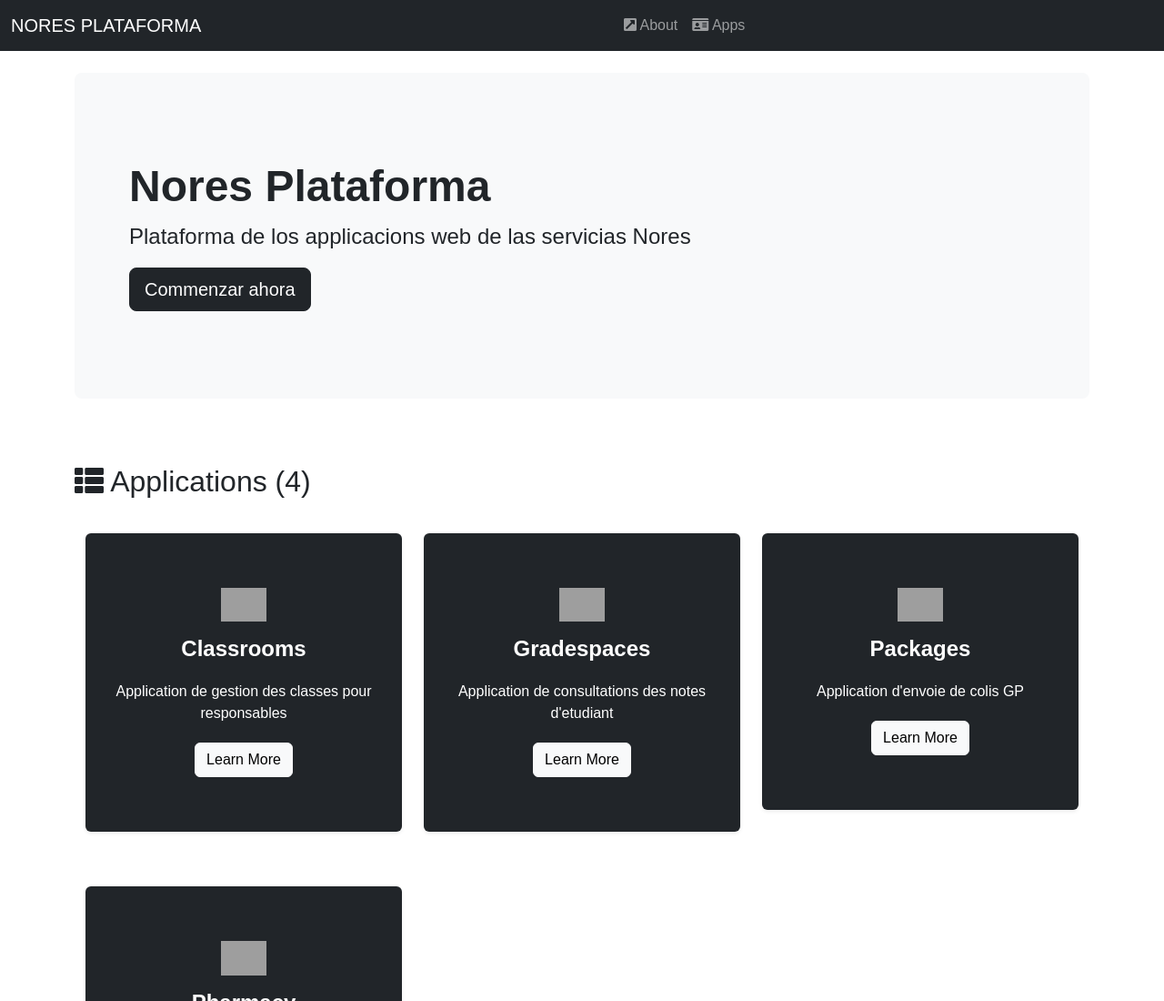
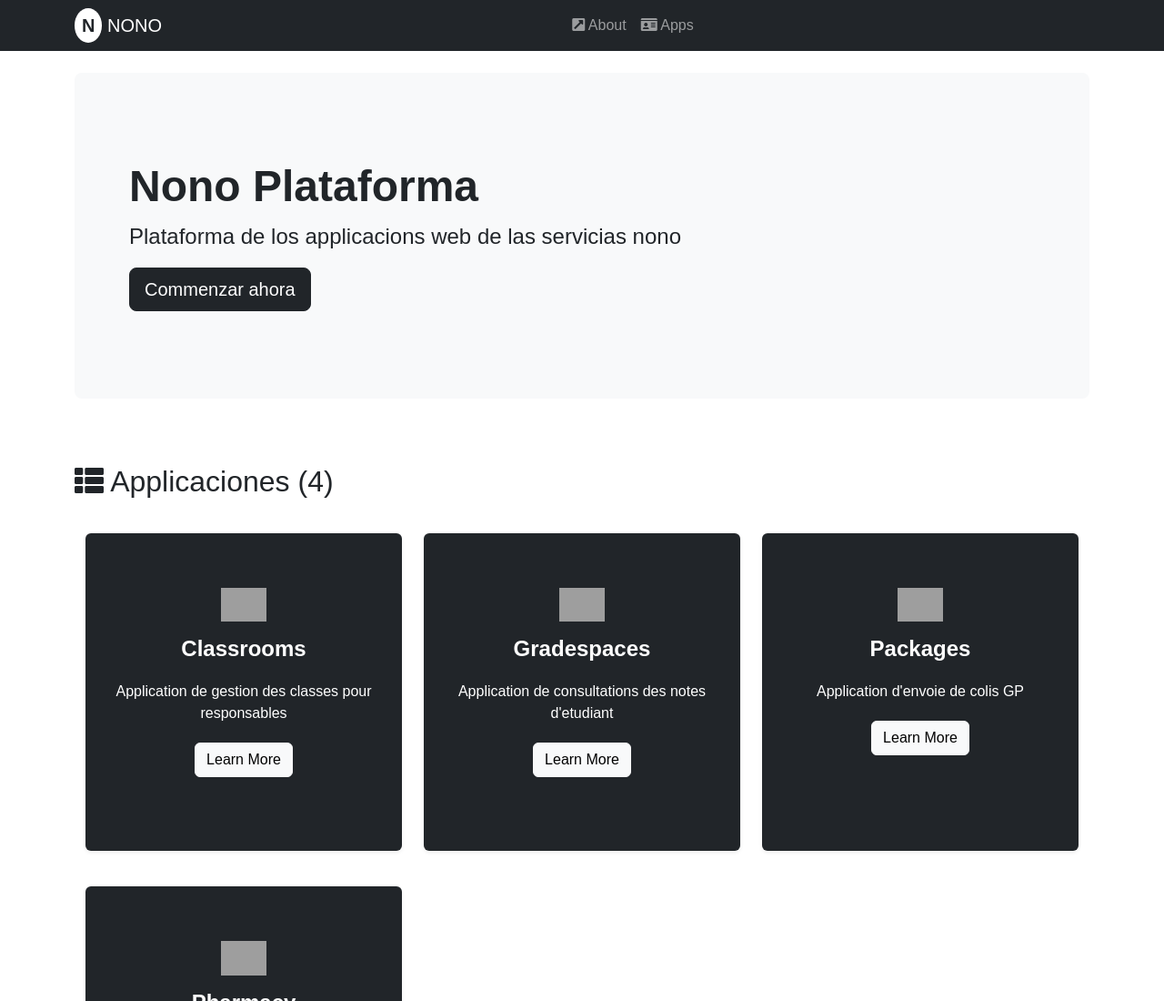
Before and after one commit to NoresApp/nono, a plain HTML site: page index.html in a window 1280 px wide. Shown: the top 1100 px of the page at 91% size. Drawn offline with nearby package versions, Linux system fonts and the light colour scheme; grey boxes are pictures that could not be loaded.

Commit message:
Update project architecture

```diff
--- /dev/null
+++ b/assets/css/style.css
@@ -0,0 +1,28 @@
+* {
+  font-family: Arial, Helvetica, sans-serif;
+}
+body {
+  scroll-behavior: smooth;
+}
+
+title {
+  height: 8px;
+  background-color: #ffff;
+}
+
+.box-part {
+  border-radius: 0;
+  padding: 60px 10px;
+  margin: 30px 0px;
+  height: 90%;
+  transition: 0.2s ease-in-out transform;
+  color: #ffff;
+}
+
+.box-part:hover {
+  transform: scale(1.2);
+}
+
+.text {
+  margin: 20px 0px;
+}
--- a/app.js
+++ b/assets/js/app.js
@@ -1,7 +1,7 @@
 console.log("Chargement du script app.js");
 
 async function loadData(){
-    const response = await fetch("apps.json");
+    const response = await fetch("../../data/apps.json");
     const data =  await response.json();
     displayData(data);
 }
@@ -15,7 +15,7 @@ async function displayData(data){
     data.forEach(app => {
         console.log(app);
         item += `
-        <div class="col-lg-4 col-md-4 col-sm-4 col-xs-12">
+        <div class="col-lg-4 col-md-3 col-sm-2 col-xs-12">
         <div class="box-part text-center shadow-sm bg-dark rounded">
           <img src="${app.image_url}" width="50" alt="${app.name}">
           <div class="title">
--- a/index.html
+++ b/index.html
@@ -5,49 +5,18 @@
   <meta charset="UTF-8">
   <meta http-equiv="X-UA-Compatible" content="IE=edge">
   <meta name="viewport" content="width=device-width, initial-scale=1.0">
-  <title>Noresplataforma - Extraction Document App</title>
+  <title>Nono - Plateforme des services innovants</title>
+  <link rel="stylesheet" href="assets/css/style.css">
   <link rel="stylesheet" href="https://use.fontawesome.com/releases/v5.0.6/css/all.css">
   <link href="https://cdn.jsdelivr.net/npm/bootstrap@5.2.3/dist/css/bootstrap.min.css" rel="stylesheet">
   <script src="https://cdn.jsdelivr.net/npm/bootstrap@5.2.3/dist/js/bootstrap.bundle.min.js"></script>
 </head>
-<style>
-  * {
-    font-family: Arial, Helvetica, sans-serif;
-  }
-  body {
-    scroll-behavior: smooth;
-  }
-
-  title {
-    height: 8px;
-    background-color: #ffff;
-  }
-
-  .box-part {
-    border-radius: 0;
-    padding: 60px 10px;
-    margin: 30px 0px;
-    transition: .2s ease-in-out transform;
-    color: #ffff;
-  }
-
-  .box-part:hover{
-    transform: scale(1.2);
-  }
-
-  .text {
-    margin: 20px 0px;
-  }
-
-
-</style>
-
 <body>
   <header>
     <nav class="navbar navbar-expand-sm bg-dark navbar-dark">
-      <div class="container-fluid">
+      <div class="container">
         <a class="navbar-brand" href="index.html">
-          <span class="text-uppercase">Nores Plataforma</span></a>
+         <strong class="bg-white text-dark p-2 rounded-circle">N</strong>  <span class="text-uppercase">Nono</span></a>
         <button class="navbar-toggler" type="button" data-bs-toggle="collapse" data-bs-target="#collapsibleNavbar">
           <span class="navbar-toggler-icon"></span>
         </button>
@@ -67,8 +36,8 @@
   <div class="container py-4">
     <div class="p-5 mb-4 bg-light rounded-3">
       <div class="container-fluid py-5">
-        <h1 class="display-5 fw-bold">Nores Plataforma</h1>
-        <p class="col-md-8 fs-4">Plataforma de los applicacions web de las servicias Nores</p>
+        <h1 class="display-5 fw-bold">Nono Plataforma</h1>
+        <p class="col-md-8 fs-4">Plataforma de los applicacions web de las servicias nono</p>
         <div class="d-flex">
           <a href="#" class="btn btn-dark btn-lg" type="button">Commenzar ahora</a>
         </div>
@@ -78,7 +47,7 @@
   <div>
     <div class="card mt-4 border-0">
       <div id="app" class="container">
-        <h2 class="app-color font-weight-bolder"><i class="fa fa-th-list" aria-hidden="true"></i> Applications <span id="appCount"></span></h2>
+        <h2 class="app-color font-weight-bolder"><i class="fa fa-th-list" aria-hidden="true"></i> Applicaciones <span id="appCount"></span></h2>
         <div class="title bg-success"></div>
         <section class="py-6 bg-light-primary">
           <div class="container">
@@ -88,7 +57,7 @@
       </div>
     </div>
   </div>
-  <script src="app.js"></script>
+  <script src="assets/js/app.js"></script>
 </body>
 
 </html>
```
Also changed, not shown: data/apps.json (renamed from apps.json), 1 other file.
